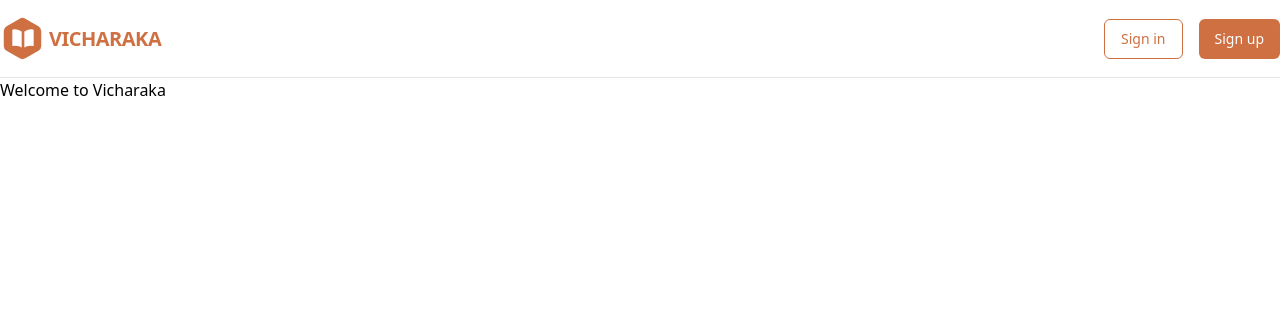
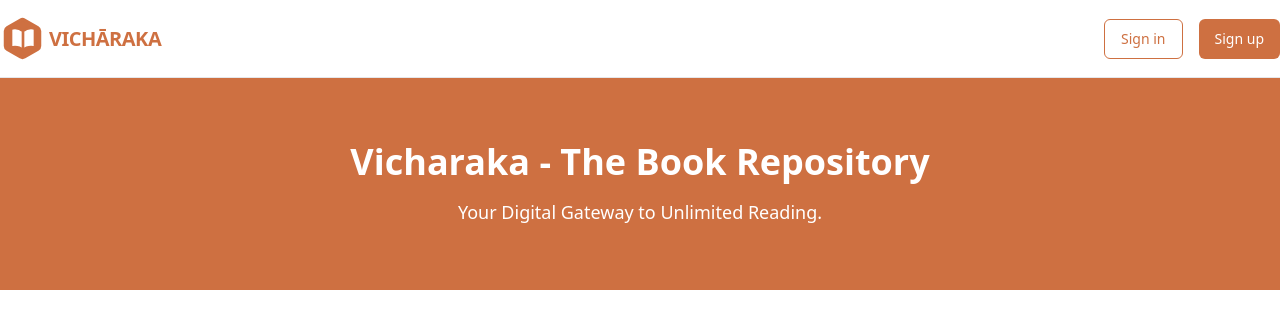
Before and after one commit to vaibhavmannq/Vicharaka, a Next.js app: page / in a window 1280 px wide. Shown: the top 328 px of the page. Built offline with nearby package versions, Linux system fonts and the light colour scheme.

Commit message:
add banner

```diff
--- a/src/app/page.tsx
+++ b/src/app/page.tsx
@@ -1,3 +1,7 @@
+import Banner from "@/components/Banner";
+
 export default function Home() {
-  return <h1>Welcome to Vicharaka</h1>
+  return (
+    <><Banner /></>
+  );
 };
--- /dev/null
+++ b/src/components/Banner.tsx
@@ -0,0 +1,20 @@
+import React from "react";
+
+const Banner = () => {
+  return (
+    <div className="bg-primary-500 text-white py-16">
+      <div className="max-w-7xl mx-auto px-4">
+        <div className="flex flex-col items-center justify-center gap-4">
+          <h1 className="text-4xl font-bold text-center">
+            Vicharaka - The Book Repository
+          </h1>
+          <p className="text-lg text-center">
+            Your Digital Gateway to Unlimited Reading.
+          </p>
+        </div>
+      </div>
+    </div>
+  );
+};
+
+export default Banner;
--- a/src/components/Navbar.tsx
+++ b/src/components/Navbar.tsx
@@ -13,7 +13,7 @@ const Navbar = () => {
                                 <BookIcon />
                             </div>
                             <span className="text-xl font-bold uppercase tracking-tight text-primary-500">
-                                Vicharaka
+                            Vichāraka
                             </span>
                         </div>
                     </Link>
```
